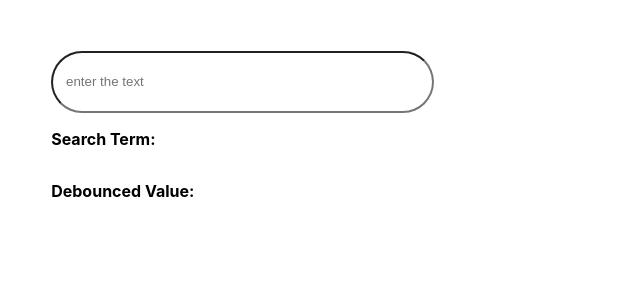
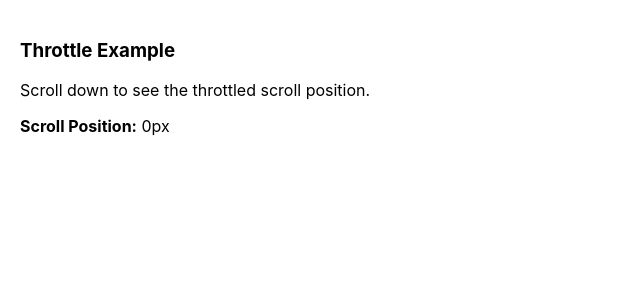
Before and after one commit to khankadir193/reactjs-interviewbased-projects, a React (Create React App) app: page / in a window 1280 px wide. Shown: the top 300 px of the page, without its empty margins (0-640 px from the left). Built offline with nearby package versions, Linux system fonts and the light colour scheme.

Commit message:
throtlle exampled

```diff
--- a/src/App.js
+++ b/src/App.js
@@ -4,6 +4,7 @@ import ScrollToSection from './scroll-top-bottom/ScrollToSection';
 import AccordianComp from './accordian/AccordianComp';
 import ModalComp from './Modal/ModalComp';
 import DebounceExample from './Debounce/DebounceComp';
+import ThrottleExample from './Throttle/ThrottleExample';
 
 function App() {
   return (
@@ -11,7 +12,8 @@ function App() {
      {/* <ScrollToSection /> */}
      {/* <AccordianComp /> */}
      {/* <ModalComp /> */}
-     <DebounceExample />
+     {/* <DebounceExample /> */}
+     <ThrottleExample />
     </div>
   );
 }
--- /dev/null
+++ b/src/Throttle/ThrottleExample.js
@@ -0,0 +1,34 @@
+import React, { useState, useEffect, useRef } from "react";
+
+const ThrottleExample = () => {
+  const [scrollPosition, setScrollPosition] = useState(0); // State to track scroll position
+  const lastExecutedTimeRef = useRef(0); // Ref to store the last executed time
+
+  useEffect(() => {
+    const handleScroll = () => {
+      const now = Date.now(); // Current timestamp
+      const throttleDelay = 200; // Throttle delay in milliseconds
+
+      // Throttle logic: execute if the delay period has passed
+      if (now - lastExecutedTimeRef.current >= throttleDelay) {
+        setScrollPosition(window.scrollY); // Update state with the new scroll position
+        lastExecutedTimeRef.current = now; // Update the last executed time
+      }
+    };
+
+    window.addEventListener("scroll", handleScroll); // Attach scroll listener
+    return () => window.removeEventListener("scroll", handleScroll); // Cleanup listener on unmount
+  }, []);
+
+  return (
+    <div style={{ height: "1500px", padding: "20px" }}>
+      <h3>Throttle Example</h3>
+      <p>Scroll down to see the throttled scroll position.</p>
+      <p>
+        <strong>Scroll Position:</strong> {scrollPosition}px
+      </p>
+    </div>
+  );
+};
+
+export default ThrottleExample;
```
